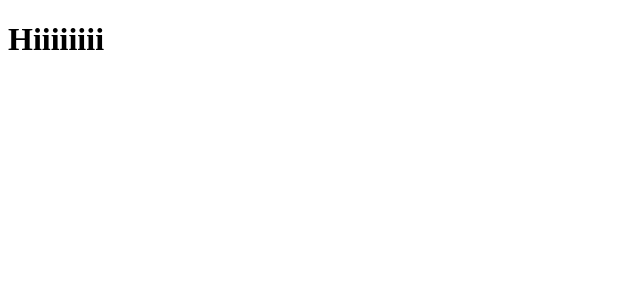
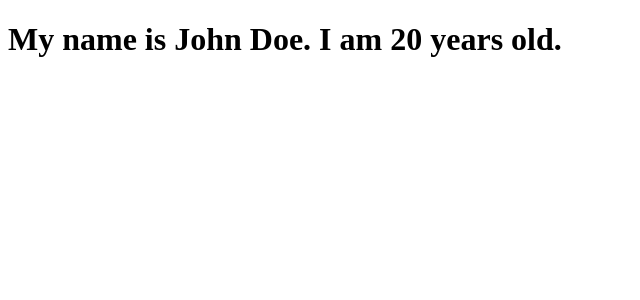
Before and after one commit to pathak-arpita/TypeScrtipt_Notes, a React (Vite) app in the folder TypeScript-in-React/: page / in a window 1280 px wide. Shown: the top 300 px of the page, without its empty margins (0-640 px from the left). Built offline with nearby package versions, Linux system fonts and the light colour scheme.

Commit message:
adding Props

```diff
--- a/TypeScript-in-React/src/App.tsx
+++ b/TypeScript-in-React/src/App.tsx
@@ -1,7 +1,9 @@
+import Info from "./Components/Passing_Props/Info"
+
 function App() {
 
   return (
-    <h1>Hiiiiiiii</h1>
+    <Info />
   )
 }
 
--- /dev/null
+++ b/TypeScript-in-React/src/Components/Passing_Props/Info.tsx
@@ -0,0 +1,11 @@
+import PassingNameAsProp from "./PassingNameAsProp"
+
+function Info() {
+    return (
+        <>
+            <PassingNameAsProp name="John Doe" age={20} />
+        </>
+    )
+}
+
+export default Info;
--- /dev/null
+++ b/TypeScript-in-React/src/Components/Passing_Props/PassingNameAsProp.tsx
@@ -0,0 +1,28 @@
+type NameProp = {
+    name: string;
+    age: number;
+}
+
+function PassingNameAsProp(nameProp: NameProp) {
+    return (
+        <h1>
+            My name is {nameProp.name}.
+            I am {nameProp.age} years old.
+        </h1>
+    )
+}
+
+export default PassingNameAsProp;
+
+
+//-------------------------------------------------------------------------------------//
+
+//& OR you can write it like this:
+// function PassingNameAsProp({ name, age }: Props) {
+//   return (
+//     <div>
+//       <h1>Name: {name}</h1>
+//       <p>Age: {age}</p>
+//     </div>
+//   );
+// }
```
